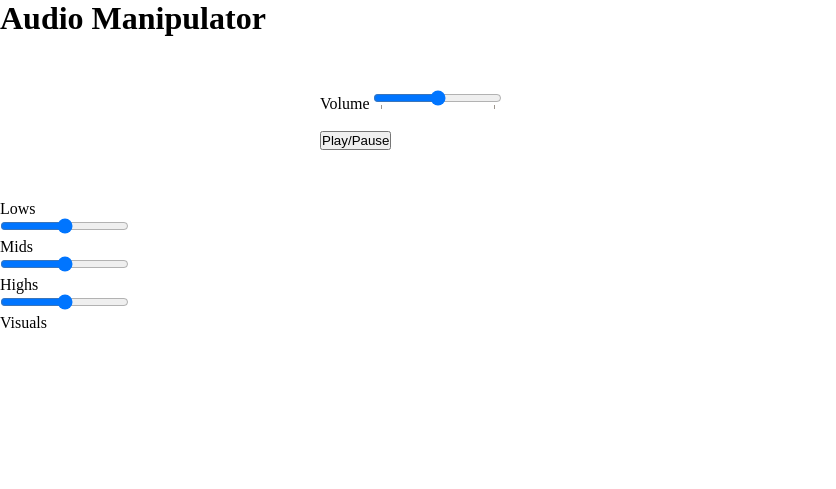
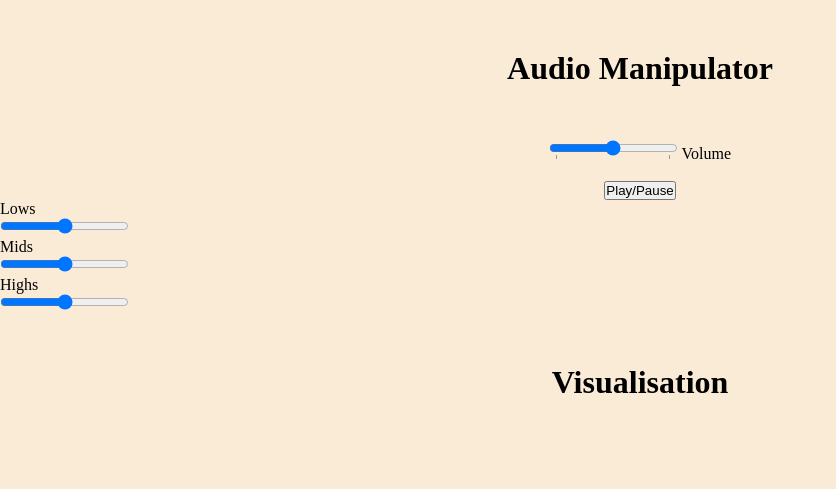
Before and after one commit to RealAgnetha/AudioManipulation, a website: page index.html in a window 1280 px wide. Shown: the whole page, without its empty margins (0-836 px from the left). Drawn offline with Linux system fonts and the light colour scheme.

Commit message:
fix all css issues

```diff
--- a/index.html
+++ b/index.html
@@ -9,11 +9,11 @@
 
 
 <div>
+
     <h1>Audio Manipulator</h1>
 
     <div id="audio-div">
         <section>
-        <label for="volume">Volume</label>
             <input
                     class="control-volume"
                     data-action="volume"
@@ -25,6 +25,8 @@
                     type="range"
                     value="1"
             />
+            <label for="volume">Volume</label>
+
             <datalist id="gain-vals">
                 <option label="min" value="0"></option>
                 <option label="max" value="2"></option>
@@ -45,19 +47,20 @@
         </section>
     </div>
 
-
+    <div id="filters">
         <p>Lows</p>
         <label for="Lows"></label><input type="range" min="-40" max="0" step="0.01" id="Lows">
         <p>Mids</p>
         <label for="Mids"></label><input type="range" min="-40" max="0" step="0.01" id="Mids">
         <p>Highs</p>
         <label for="Highs"></label><input type="range" min="-40" max="0" step="0.01" id="Highs">
+    </div>
 
+    <div id="visualisation">
+        <h1>Visualisation</h1>
 
-<div>
-    <p>Visuals</p>
+        <canvas id="canvas1"></canvas>
 
-    <canvas></canvas>
     </div>
 
 </div>
--- a/src/main.js
+++ b/src/main.js
@@ -6,9 +6,9 @@ const lowerBandThreshold = 350;
 const higherBandThreshold = 8000;
 
 let audioCtx;
-const audioElement = document.querySelector("audio");
 let track;
 
+const audioElement = document.querySelector("audio");
 const playButton = document.querySelector(".play-btn");
 
 // play pause btn
@@ -39,7 +39,6 @@ playButton.addEventListener(
     false
 );
 
-
 //after track
 audioElement.addEventListener(
     "ended",
@@ -50,12 +49,20 @@ audioElement.addEventListener(
     false
 );
 
-
+//for bandpass
 const diff = higherBandThreshold - lowerBandThreshold;
 const centerFreq = higherBandThreshold - (1 / 2) * diff;
 
+const container = document.getElementById("visualisation");
+const canvas = document.getElementById("canvas1");
+canvas.width = window.innerWidth;
+canvas.height = window.innerHeight;
+
 function init() {
     audioCtx = new AudioContext();
+    track = new MediaElementAudioSourceNode(audioCtx, {
+        mediaElement: audioElement,
+    });
 
     //le filters
     let lowFilter = new BiquadFilterNode(audioCtx, {type: 'lowshelf', frequency: lowerBandThreshold});
@@ -67,13 +74,8 @@ function init() {
     Highs.oninput = () => highFilter.gain.value = Highs.value;
 
 
-    track = new MediaElementAudioSourceNode(audioCtx, {
-        mediaElement: audioElement,
-    });
-
-    // Create the node that controls the volume.
+    // Volume
     const gainNode = new GainNode(audioCtx);
-
     const volumeControl = document.querySelector('[data-action="volume"]');
     volumeControl.addEventListener(
         "input",
@@ -84,11 +86,8 @@ function init() {
     );
 
 
-
-    // connect graph
+    // audio graph
     gainNode.connect(audioCtx.destination);
-    //track.connect(analyserNode);
-    //analyser.connect(lowFilter);
     track.connect(lowFilter);
     lowFilter.connect(midFilter);
     midFilter.connect(highFilter);
--- a/styles.css
+++ b/styles.css
@@ -4,24 +4,44 @@
     padding: 0;
     box-sizing: border-box;
 }
-#container {
-    position: absolute;
-    top: 0;
-    left: 0;
+
+body {
     background: antiquewhite;
-    width: 100%;
-    height: 100%;
-}
-#audio-div {
-    width: 50%;
-    margin: 50px auto;
-    display:block;
 }
 
-#canvas1 {
-    position: absolute;
+h1 {
+    margin-top: 50px;
+    display: flex;
+    flex-direction: column;
+    justify-content: center;
+    text-align: center;
+}
+
+#audio-div {
+    margin-top: 50px;
+    display: flex;
+    flex-direction: column;
+    justify-content: center;
+    text-align: center;
+}
+
+#container {
     top: 0;
     left: 0;
     width: 100%;
     height: 100%;
 }
+
+#canvas1 {
+    top: 0;
+    left: 0;
+    width: 100%;
+    height: 100%;
+}
+
+/**
+#audio1 {
+width: 50%;
+margin: 50px auto;
+display: block;
+*/
```
Lines whose indentation alone changed are shown as unchanged.
